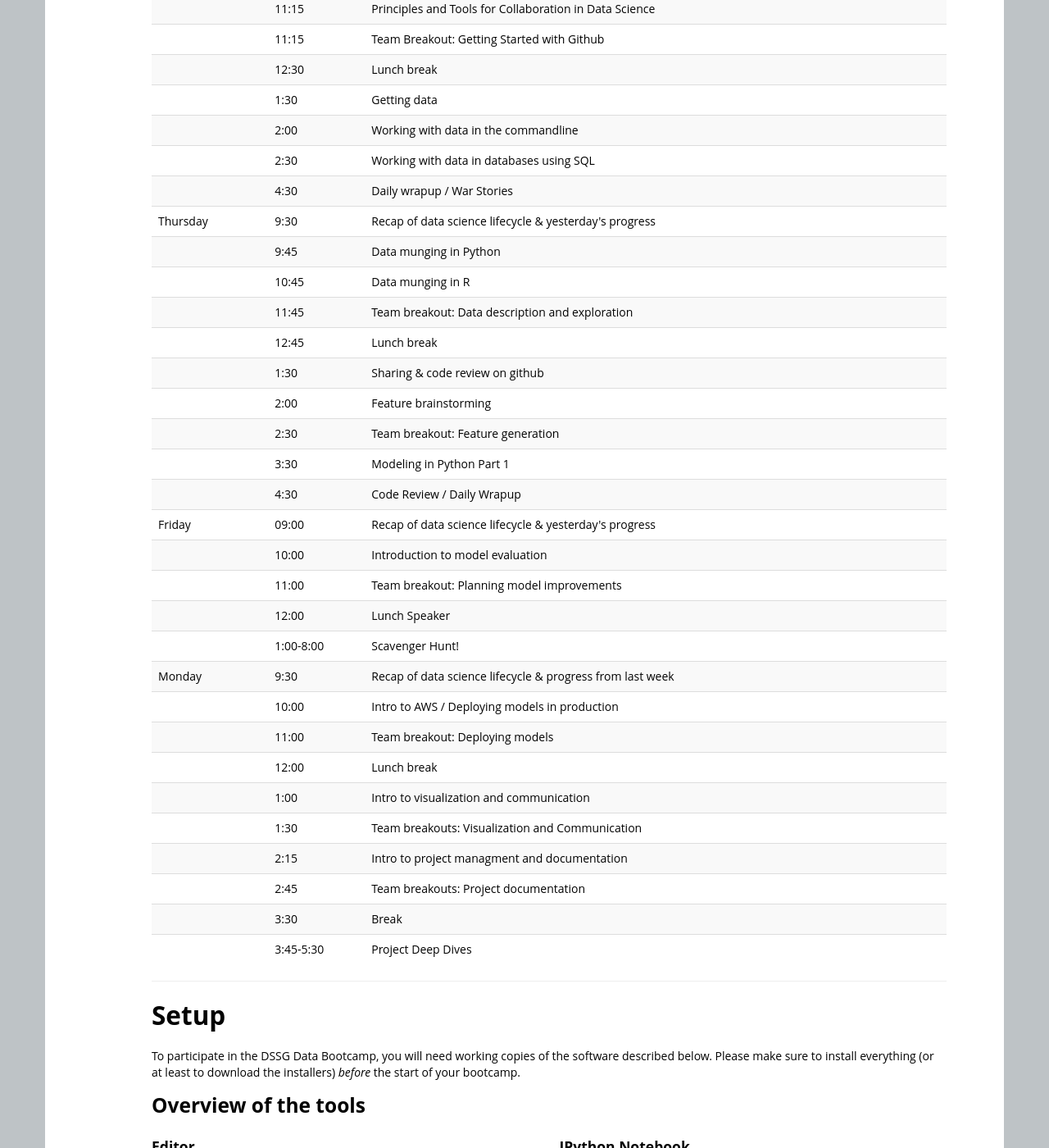
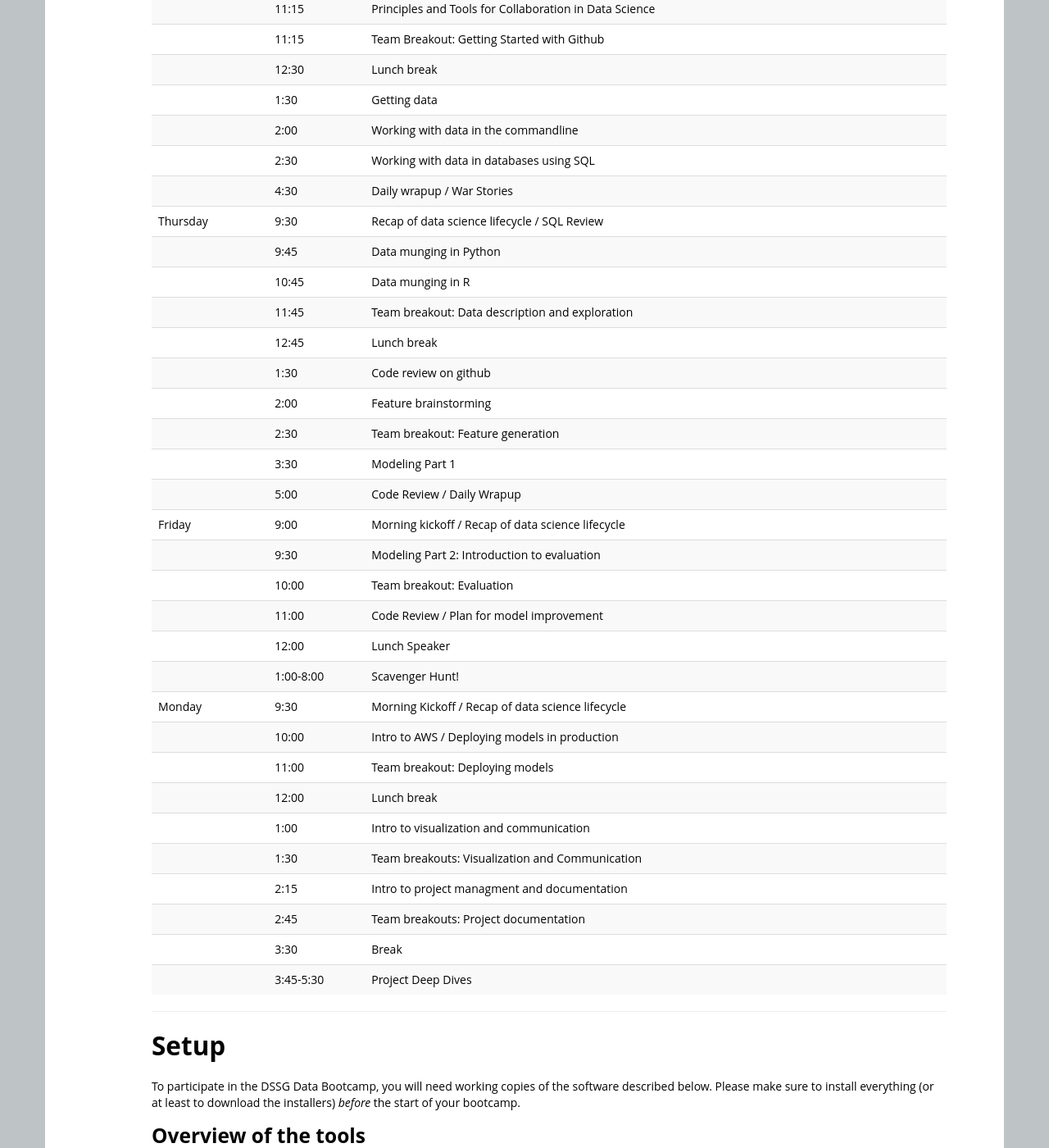
Before and after one commit to dssg/dssg-training-workshop-2015, a Jekyll site: the page built from index.html, in a window 1280 px wide and 1400 px high, scrolled down 1274 px. Shown: the whole window at 82% size. Built offline with Jekyll 4.4.1, drawn with Linux system fonts in a browser that asks for light colours.

Commit message:
update schedule

```diff
--- a/index.html
+++ b/index.html
@@ -132,25 +132,26 @@ contact: mattgee@uchicago.edu
   <tr> <td></td>        <td>2:30</td>    <td>Working with data in databases using SQL</td> </tr>
   <tr> <td></td>        <td>4:30</td>    <td>Daily wrapup / War Stories</td> </tr>
 
-  <tr> <td>Thursday</td> <td>9:30</td>   <td>Recap of data science lifecycle & yesterday's progress</td> </tr>
+  <tr> <td>Thursday</td> <td>9:30</td>   <td>Recap of data science lifecycle / SQL Review</td> </tr>
   <tr> <td></td>        <td>9:45</td>   <td>Data munging in Python</td> </tr>
   <tr> <td></td>        <td>10:45</td>   <td>Data munging in R</td> </tr>
   <tr> <td></td>        <td>11:45</td>    <td>Team breakout: Data description and exploration</td> </tr>
   <tr> <td></td>        <td>12:45</td>   <td>Lunch break</td> </tr>
-  <tr> <td></td>        <td>1:30</td>    <td>Sharing & code review on github</td> </tr>
+  <tr> <td></td>        <td>1:30</td>    <td>Code review on github</td> </tr>
   <tr> <td></td>        <td>2:00</td>    <td>Feature brainstorming</td> </tr>
   <tr> <td></td>        <td>2:30</td>    <td>Team breakout: Feature generation</td> </tr>
-  <tr> <td></td>        <td>3:30</td>    <td>Modeling in Python Part 1</td> </tr>
-  <tr> <td></td>        <td>4:30</td>    <td>Code Review / Daily Wrapup </td> </tr>
+  <tr> <td></td>        <td>3:30</td>    <td>Modeling Part 1</td> </tr>
+  <tr> <td></td>        <td>5:00</td>    <td>Code Review / Daily Wrapup </td> </tr>
 
-  <tr> <td>Friday</td> <td>09:00</td> <td>Recap of data science lifecycle & yesterday's progress</td> </tr>
-  <tr> <td></td>        <td>10:00</td>   <td>Introduction to model evaluation</td> </tr>
-  <tr> <td></td>        <td>11:00</td>   <td>Team breakout: Planning model improvements</td> </tr>
+  <tr> <td>Friday</td> <td>9:00</td> <td>Morning kickoff / Recap of data science lifecycle</td> </tr>
+  <tr> <td></td>        <td>9:30</td>   <td>Modeling Part 2: Introduction to evaluation</td> </tr>
+  <tr> <td></td>        <td>10:00</td>   <td>Team breakout: Evaluation</td> </tr>
+  <tr> <td></td>        <td>11:00</td>   <td>Code Review / Plan for model improvement</td> </tr>
   <tr> <td></td>        <td>12:00</td>   <td>Lunch Speaker</td> </tr>
   <tr> <td></td>        <td>1:00-8:00</td>    <td>Scavenger Hunt!</td> </tr>
 
 
-  <tr> <td>Monday</td> <td>9:30</td>   <td>Recap of data science lifecycle & progress from last week</td> </tr>
+  <tr> <td>Monday</td> <td>9:30</td>   <td>Morning Kickoff / Recap of data science lifecycle</td> </tr>
   <tr> <td></td>        <td>10:00</td>  <td> Intro to AWS / Deploying models in production </td></tr>
   <tr> <td></td>        <td>11:00</td>   <td>Team breakout: Deploying models</td> </tr>
   <tr> <td></td>        <td>12:00</td>   <td>Lunch break</td> </tr>
```
